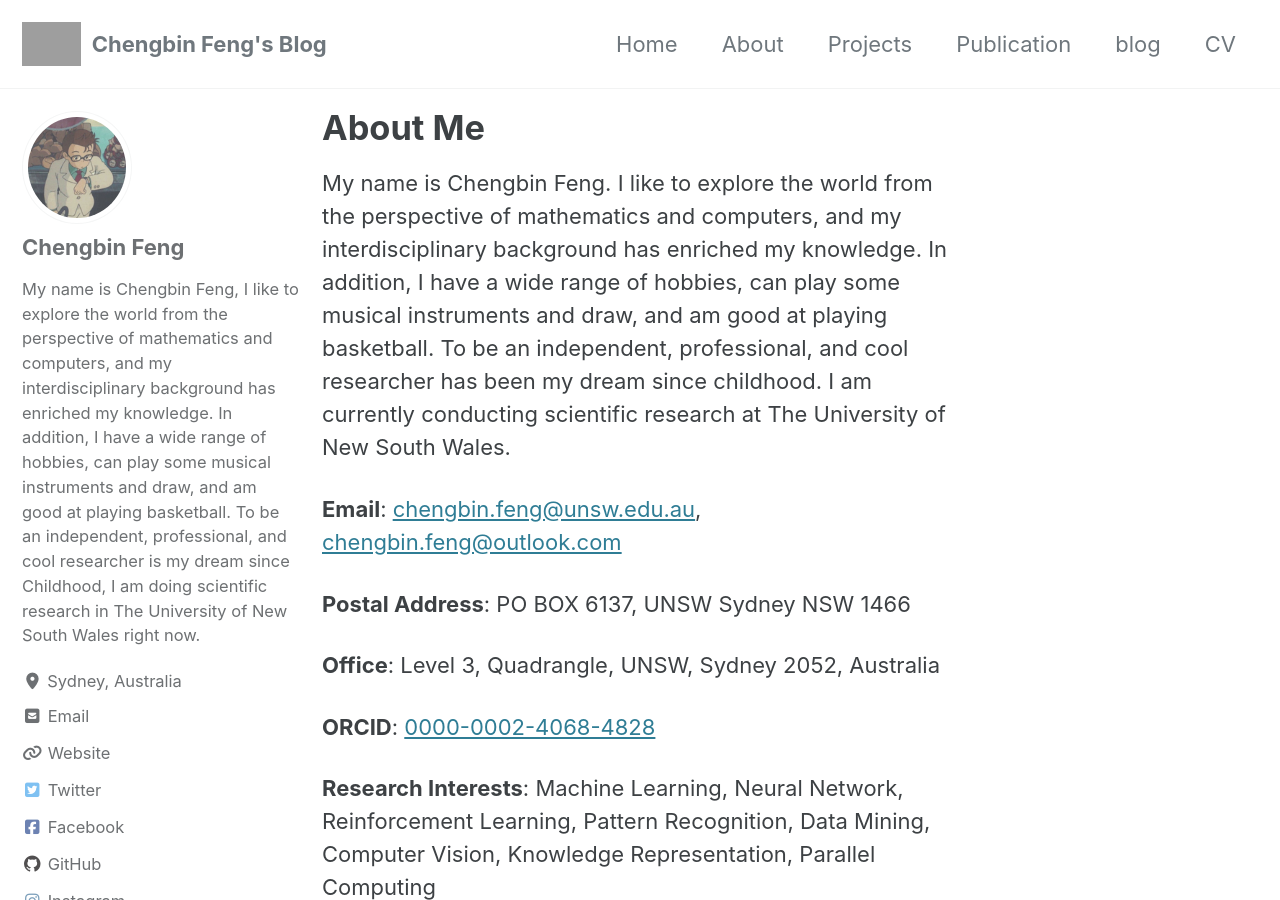
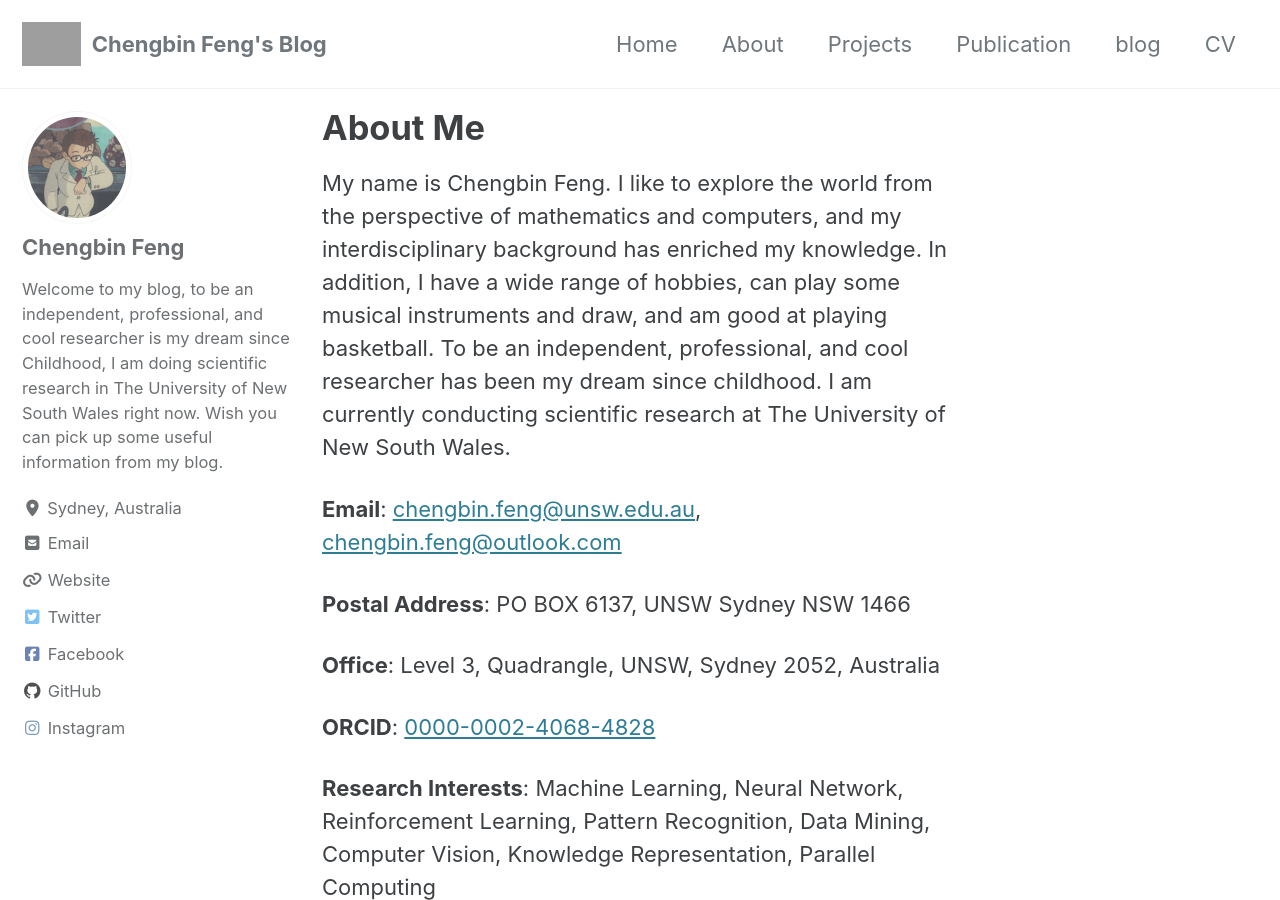
Before and after one commit to kfengc27/kfengc27.github.io, a Jekyll site: the page built from index.md, in a window 1280 px wide and 900 px high. Built offline with Jekyll 4.4.1, drawn with Linux system fonts in a browser that asks for light colours; cached includes are drawn as plain includes; grey boxes are pictures that could not be loaded.

Commit message:
update describe

```diff
--- a/_config.yml
+++ b/_config.yml
@@ -115,7 +115,7 @@ analytics:
 author:
   name             : "Chengbin Feng"
   avatar           : "/assets/images/chengbin.jpg"
-  bio              : "My name is Chengbin Feng, I like to explore the world from the perspective of mathematics and computers, and my interdisciplinary background has enriched my knowledge. In addition, I have a wide range of hobbies, can play some musical instruments and draw, and am good at playing basketball. To be an independent, professional, and cool researcher is my dream since Childhood, I am doing scientific research in The University of New South Wales right now."
+  bio              : "Welcome to my blog, to be an independent, professional, and cool researcher is my dream since Childhood, I am doing scientific research in The University of New South Wales right now. Wish you can pick up some useful information from my blog."
   location         : "Sydney, Australia"
   email            :
   links:
```
